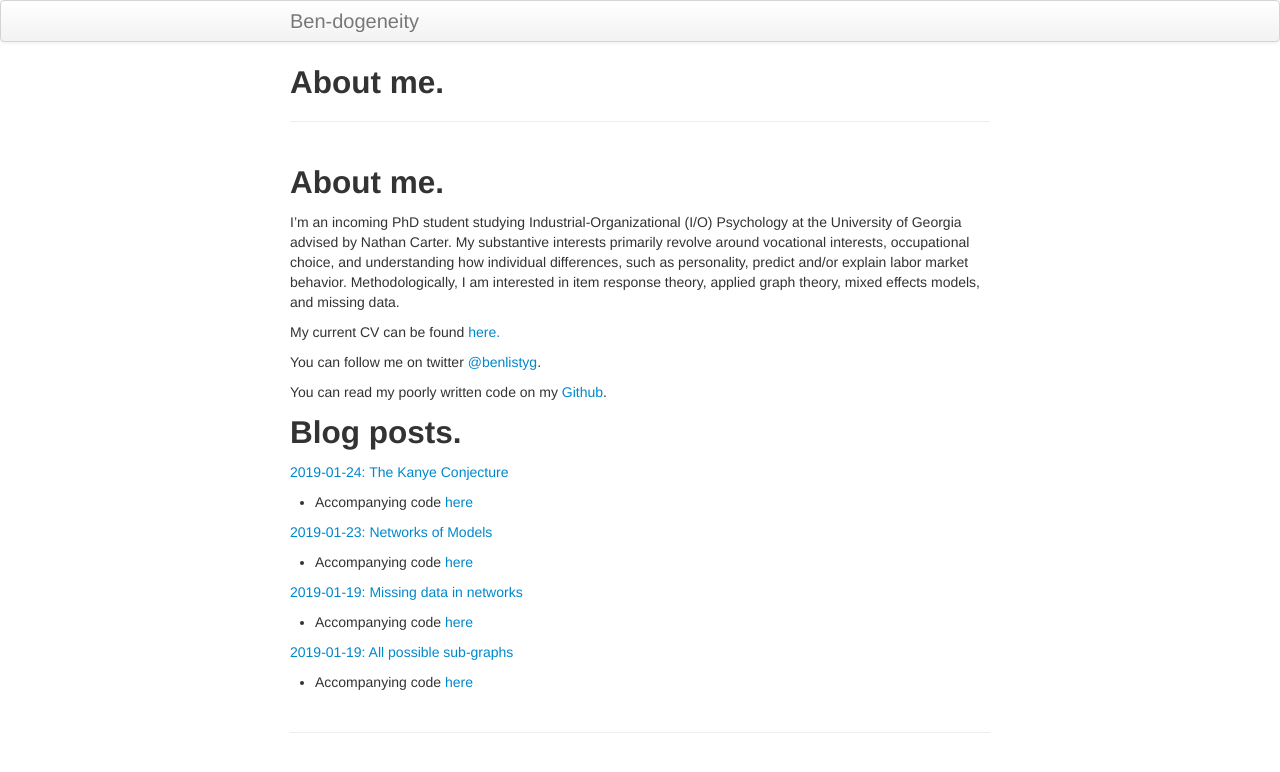
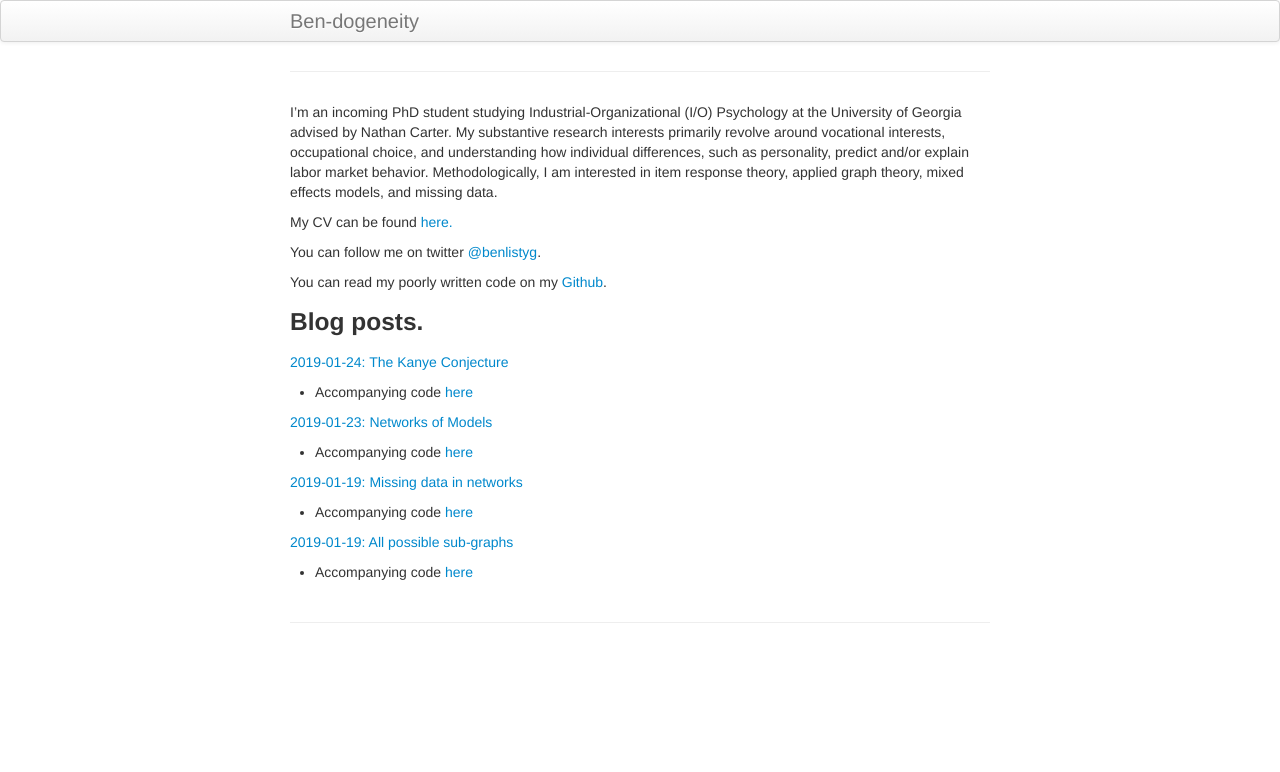
Before and after one commit to BListyg/blistyg.github.io, a Jekyll site: the page built from index.md, in a window 1280 px wide. Shown: the top 772 px of the page. Built offline with Jekyll 4.4.1, drawn with Linux system fonts in a browser that asks for light colours; our own code applies the rules of GitHub Pages for plain Markdown files.

Commit message:
Update index.md

```diff
--- a/index.md
+++ b/index.md
@@ -2,17 +2,15 @@
 layout: page
 ---
 
-## About me.
+I’m an incoming PhD student studying Industrial-Organizational (I/O) Psychology at the University of Georgia advised by Nathan Carter. My substantive research interests primarily revolve around vocational interests, occupational choice, and understanding how individual differences, such as personality, predict and/or explain labor market behavior. Methodologically, I am interested in item response theory, applied graph theory, mixed effects models, and missing data.
 
-I’m an incoming PhD student studying Industrial-Organizational (I/O) Psychology at the University of Georgia advised by Nathan Carter. My substantive interests primarily revolve around vocational interests, occupational choice, and understanding how individual differences, such as personality, predict and/or explain labor market behavior. Methodologically, I am interested in item response theory, applied graph theory, mixed effects models, and missing data.
-
-My current CV can be found [here.](CV WEBSITE HERE)
+My CV can be found [here.](CV WEBSITE HERE)
 
 You can follow me on twitter [@benlistyg](https://www.twitter.com/benlistyg).
 
 You can read my poorly written code on my [Github](https://www.github.com/blistyg).
 
-## Blog posts.
+### Blog posts.
 
 [2019-01-24: The Kanye Conjecture](http://rpubs.com/blistyg/thekanyeconjecture)
 
```
